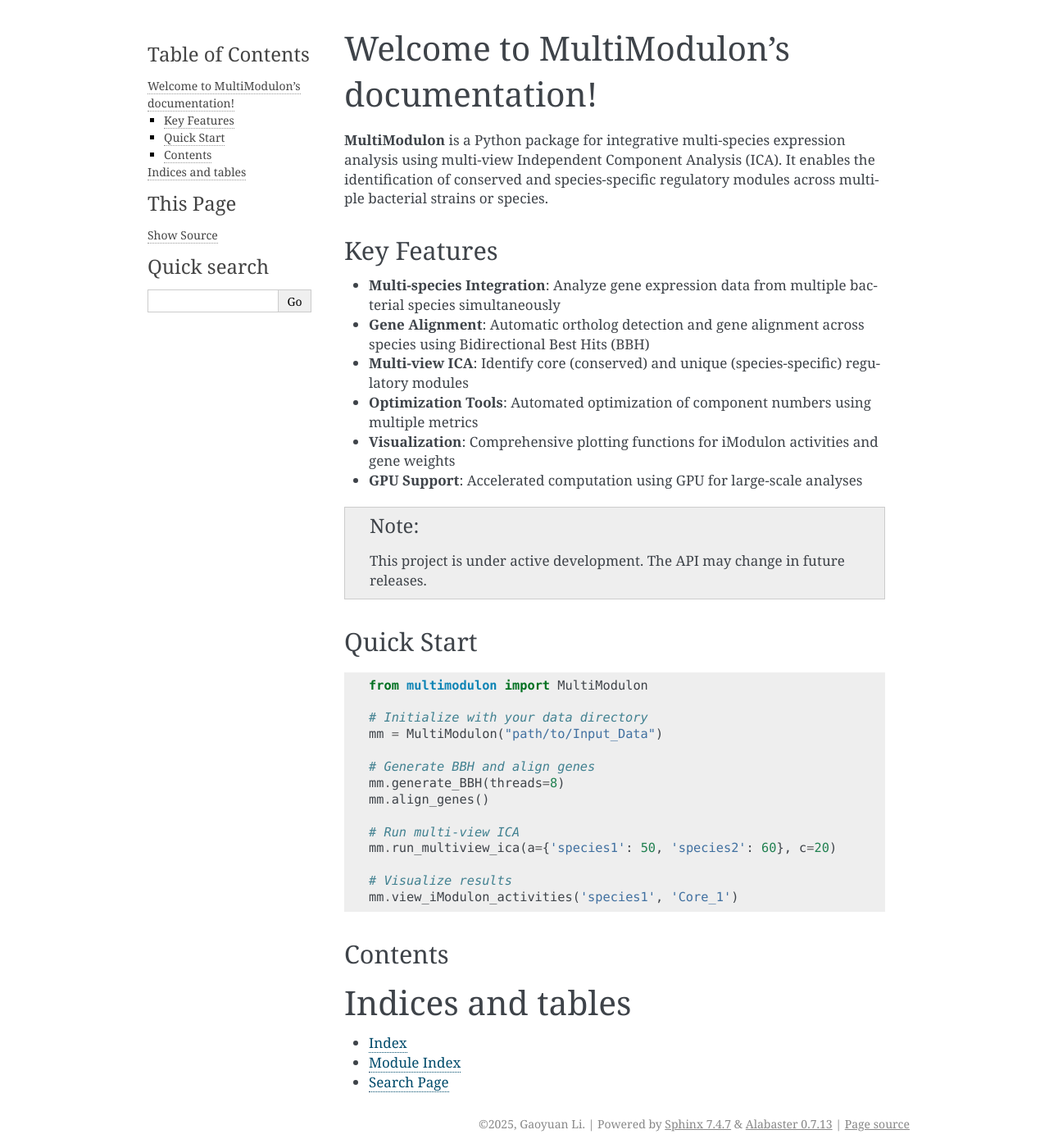
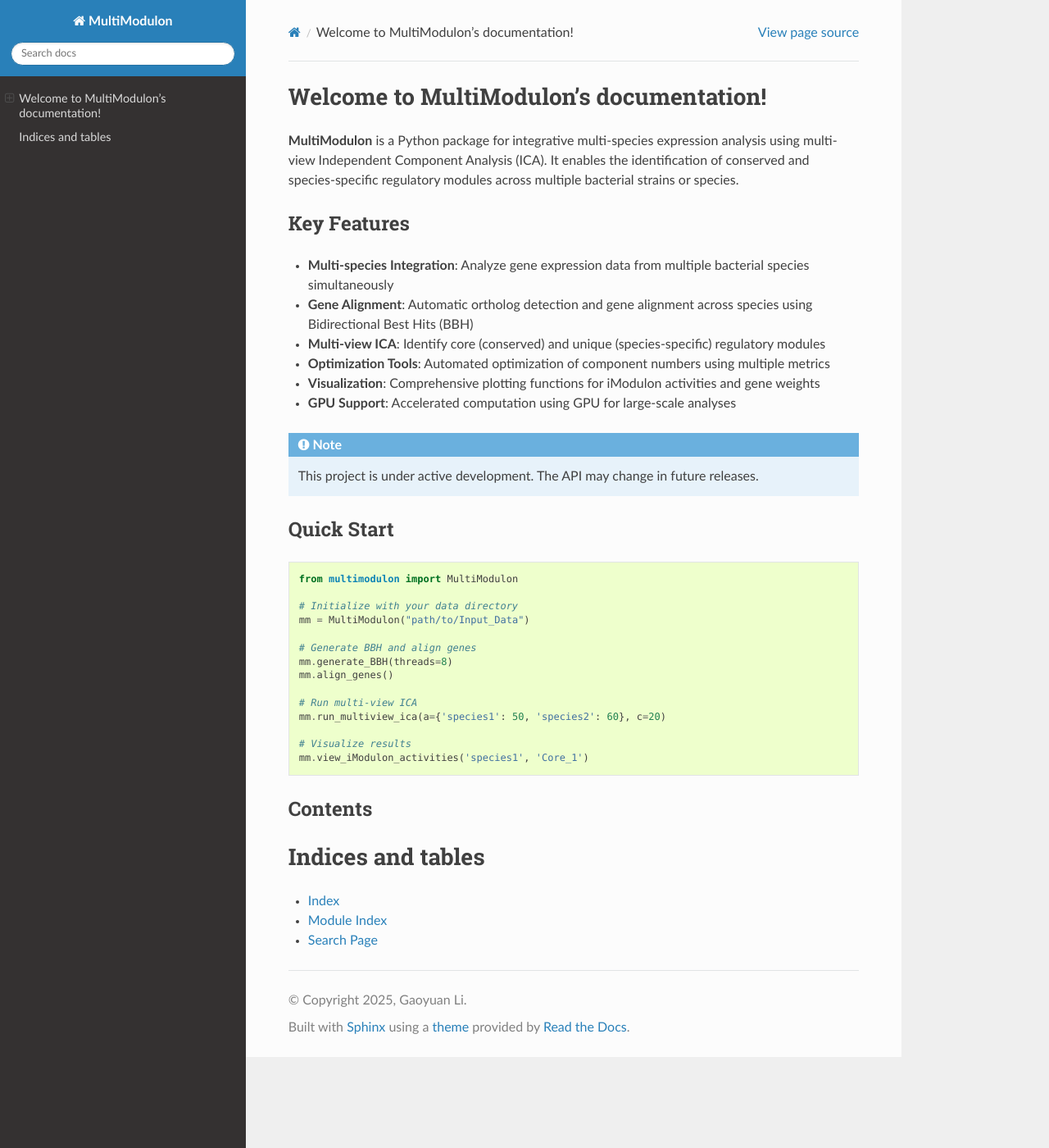
Before and after one commit to Gaoyuan-Li/multimodulon, a Sphinx documentation site: the page built from docs/index.rst, in a window 1280 px wide and 1400 px high. Shown: the whole window at 82% size. Built offline with Sphinx 7.4.7 and the Read the Docs theme 3.1.0, drawn with Linux system fonts in a browser that asks for light colours; pages that are not in the unit, such as notebooks, are missing from menus.

Commit message:
chore: Update Read the Docs configuration and Sphinx settings
- Added Python requirements installation from `docs/requirements.txt` in the Read the Docs configuration to ensure necessary dependencies are available for documentation builds.
- Changed the HTML theme in the Sphinx configuration from 'alabaster' to 'sphinx_rtd_theme' for improved documentation presentation.

```diff
--- a/docs/conf.py
+++ b/docs/conf.py
@@ -5,17 +5,16 @@
 
 import os
 import sys
+import sphinx_rtd_theme
+
 sys.path.insert(0, os.path.abspath('../..'))
 
 # Mock imports for autodoc
 autodoc_mock_imports = [
-    'pandas',
-    'numpy',
     'biopython',
     'tqdm',
     'ipywidgets',
     'scipy',
-    'matplotlib',
     'scikit-learn',
     'sklearn',
     'torch',
@@ -76,7 +75,7 @@ pygments_style = 'sphinx'
 # -- Options for HTML output -------------------------------------------------
 # https://www.sphinx-doc.org/en/master/usage/configuration.html#options-for-html-output
 
-html_theme = 'alabaster'
+html_theme = 'sphinx_rtd_theme'
 
 # -- Extension configuration -------------------------------------------------
 
```
Also changed, not shown: .readthedocs.yaml.
